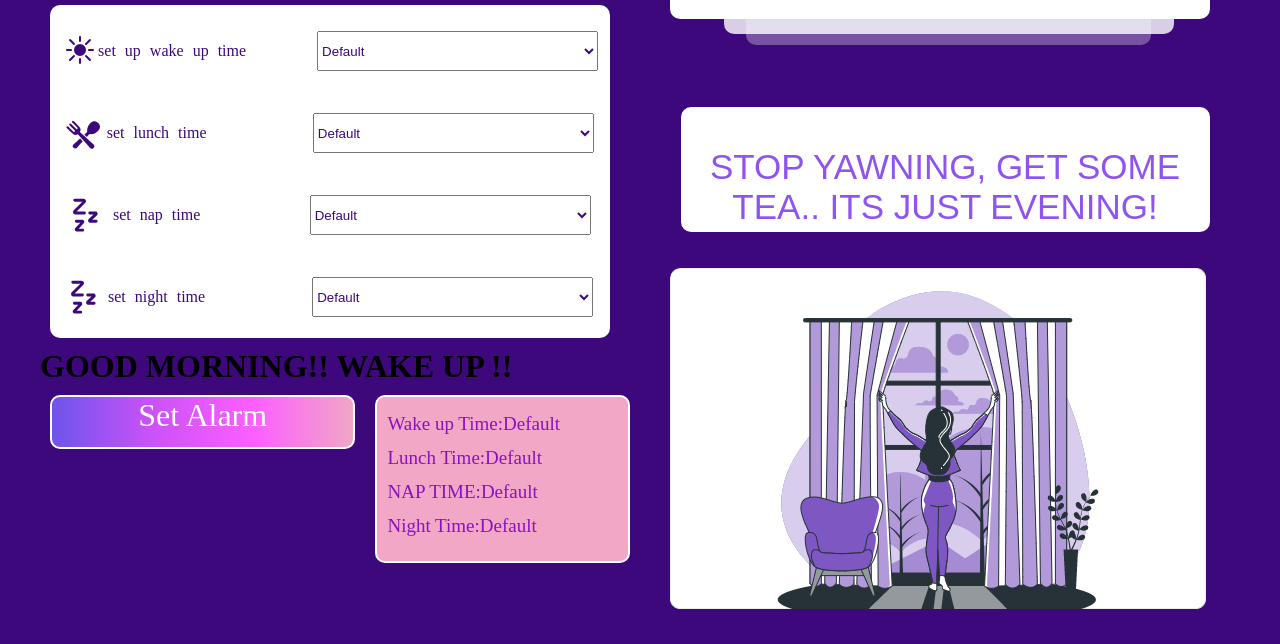
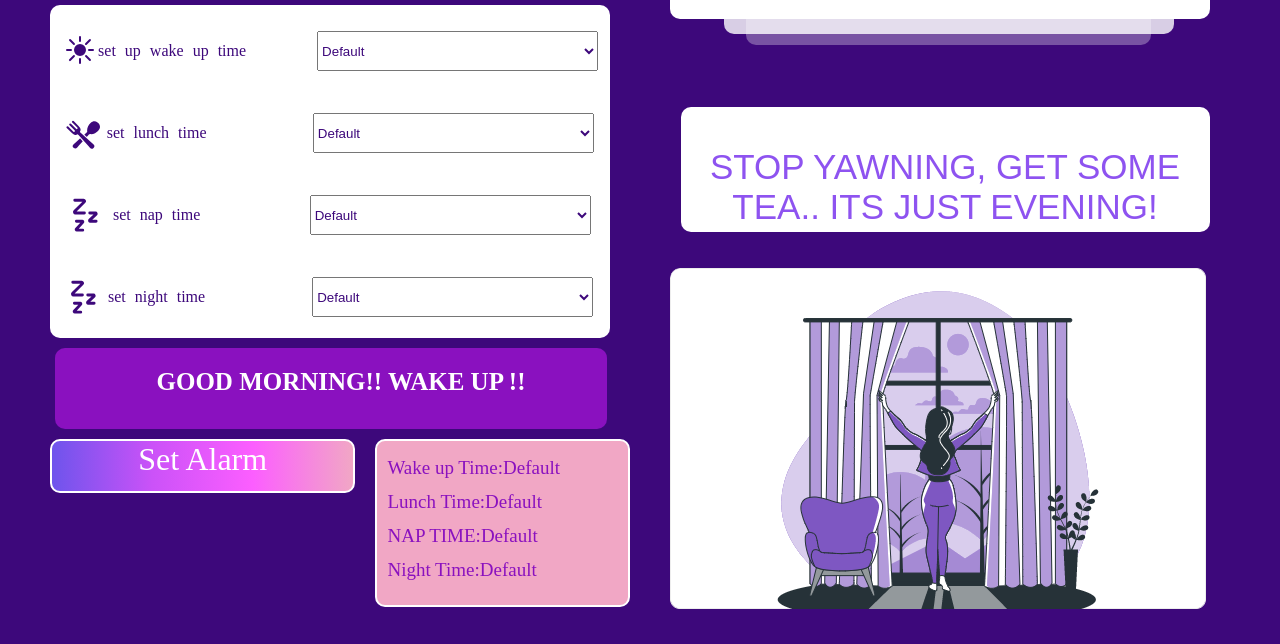
Before and after one commit to kushyadavgit/digital-clock-with-js-, a plain HTML site: page index.html in a window 1280 px wide. Shown: the part 156-800 px from the top of the page. Drawn offline with Linux system fonts and the light colour scheme.

Commit message:
update css

```diff
--- a/style.css
+++ b/style.css
@@ -62,7 +62,8 @@
   height: 31px;
   margin-left: 61px;
 } */
-.gm {
+#m {
+  font-size: 25px;
   text-align: center;
   /* border: 1px solid black; */
   width: 532px;
```
